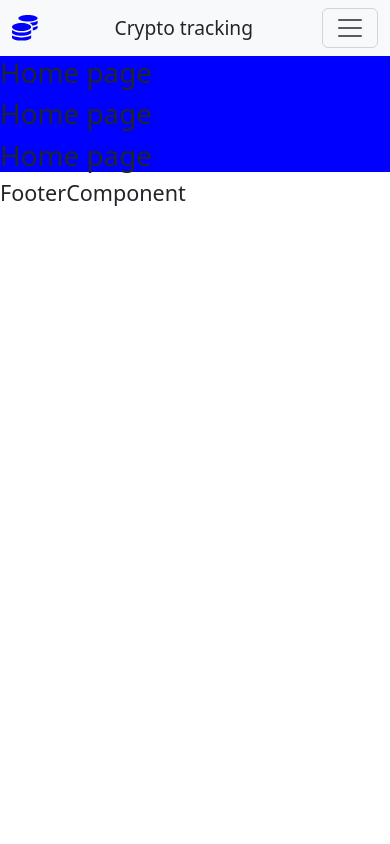
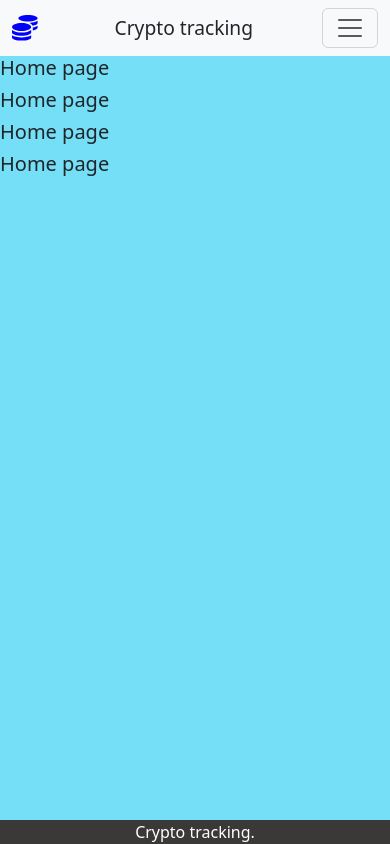
Before and after one commit to Yeganeh-Hossein/crypto-website, a React (Create React App) app: page / in a window 390 px wide. Built offline with nearby package versions, Linux system fonts and the light colour scheme.

Commit message:
responsive navbar

```diff
--- a/src/components/ui/Footer.component.jsx
+++ b/src/components/ui/Footer.component.jsx
@@ -1,10 +1,12 @@
-import React from 'react'
+import React from 'react' ;
+import  './Footer.css' ;
 
 const FooterComponent = () => {
   return (
-    <div>
-      <h4>FooterComponent</h4>
-    </div>
+        <footer className="footer">
+          <span>Crypto tracking.</span>
+          <span className='d-none d-md-inline ms-2'>All right reserved</span>
+        </footer>
   )
 }
 export default FooterComponent;
--- /dev/null
+++ b/src/components/ui/Footer.css
@@ -0,0 +1,9 @@
+.footer{
+
+display: flex;
+justify-content: center;
+align-items: center;
+color: #fff;
+background-color: #3b3838;
+height: 40 px;
+}
--- a/src/components/ui/Navbar.component.jsx
+++ b/src/components/ui/Navbar.component.jsx
@@ -1,30 +1,53 @@
-import React from "react";
-import './Navbar.css';
+import React, { useRef } from "react";
 import { Link } from "react-router-dom";
 import { FaCoins } from "react-icons/fa";
+import './Navbar.css';
 
-const NAVBARComponent = () => {
-    return(
+const NavbarComponent = () => {
+  const btnToggleRef = useRef();
+
+  const toggleMenu = () => {
+    btnToggleRef.current.click();
+  };
+
+  return (
     <nav className="navbar navbar-expand-lg bg-light">
       <div className="container-fluid">
-     <  FaCoins className="Navbar-logo-icon" />
+        <FaCoins className="Navbar-logo-icon" />
         <span className="Navbar-logo-text">Crypto tracking</span>
-    <button className="navbar-toggler" type="button" data-bs-toggle="collapse" data-bs-target="#navbarNav" aria-controls="navbarNav" aria-expanded="false" aria-label="Toggle navigation">
+        <button
+          className="navbar-toggler"
+          type="button"
+          data-bs-toggle="collapse"
+          data-bs-target="#navbarNav"
+          aria-controls="navbarNav"
+          aria-expanded="false"
+          aria-label="Toggle navigation"
+          ref={btnToggleRef}
+        >
           <span className="navbar-toggler-icon"></span>
         </button>
         <div className="collapse navbar-collapse" id="navbarNav">
           <ul className="navbar-nav">
-        <li className="nav-item">
-          <Link className="nav-link" to="/">Home</Link>
+            <li className="nav-item" onClick={toggleMenu}>
+              <Link className="nav-link" to="/">
+                Home
+              </Link>
             </li>
-        <li className="nav-item">
-          <Link className="nav-link" to="/faq">FAQ</Link>
+            <li className="nav-item" onClick={toggleMenu}>
+              <Link className="nav-link" to="/faq">
+                FAQ
+              </Link>
             </li>
-        <li className="nav-item">
-          <Link className="nav-link" to="/about">About</Link>
+            <li className="nav-item" onClick={toggleMenu}>
+              <Link className="nav-link" to="/about">
+                About
+              </Link>
             </li>
-        <li className="nav-item">
-          <Link className="nav-link" to="/contact">Contact</Link>
+            <li className="nav-item" onClick={toggleMenu}>
+              <Link className="nav-link" to="/contact">
+                Contact
+              </Link>
             </li>
           </ul>
         </div>
@@ -32,4 +55,5 @@
     </nav>
   );
 };
-export default NAVBARComponent;
+
+export default NavbarComponent;
--- a/src/index.css
+++ b/src/index.css
@@ -10,5 +10,6 @@
 }
 
 .wrapper{
-    background-color: blue;
+    background-color: rgb(116, 223, 247);
+    min-height: calc(100vh - 56px - 24px);
 }
--- a/src/pages/Contact.pages.jsx
+++ b/src/pages/Contact.pages.jsx
@@ -3,9 +3,10 @@
 const  contact = () => {
     return (
         <div>
-            <h2>contact</h2>
-            <h2>contact</h2>
-            <h2>contact</h2>
+            <h5>contact</h5>
+            <h5>contact</h5>
+            <h5>contact</h5>
+            <h5>contact</h5>
         </div>
     )
 }
--- a/src/pages/FAQ.pages.jsx
+++ b/src/pages/FAQ.pages.jsx
@@ -3,9 +3,10 @@
 const FAQpage = () => {
     return (
         <div>
-            <h2>faq pages</h2>
-            <h2>faq pages</h2>
-            <h2>faq pages</h2>
+            <h5>faq pages</h5>
+            <h5>faq pages</h5>
+            <h5>faq pages</h5>
+            <h5>faq pages</h5>
         </div>
     );
 };
--- a/src/pages/Home.pages.jsx
+++ b/src/pages/Home.pages.jsx
@@ -3,9 +3,11 @@
 const Homepage =() => {
     return (
         <div>
-            <h1>Home page</h1>
-            <h1>Home page</h1>
-            <h1>Home page</h1>
+            <h5>Home page</h5>
+            <h5>Home page</h5>
+            <h5>Home page</h5>
+            <h5>Home page</h5>
+
 
         </div>
     );
```
Lines whose indentation alone changed are shown as unchanged.
